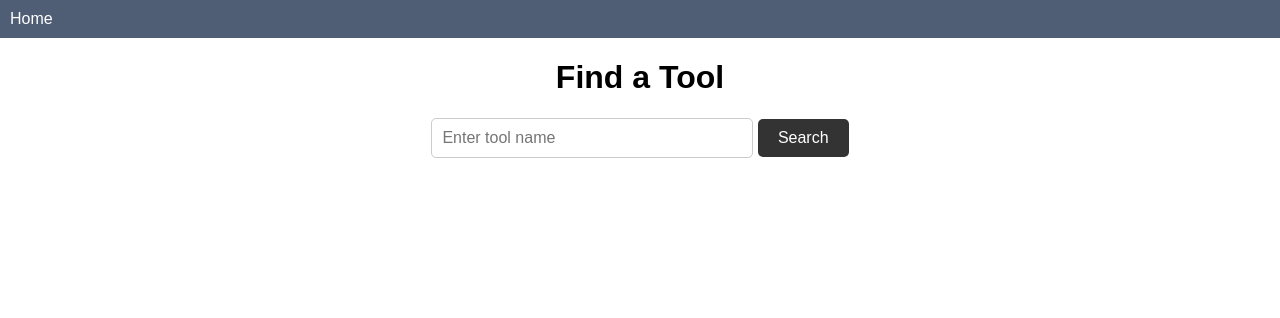
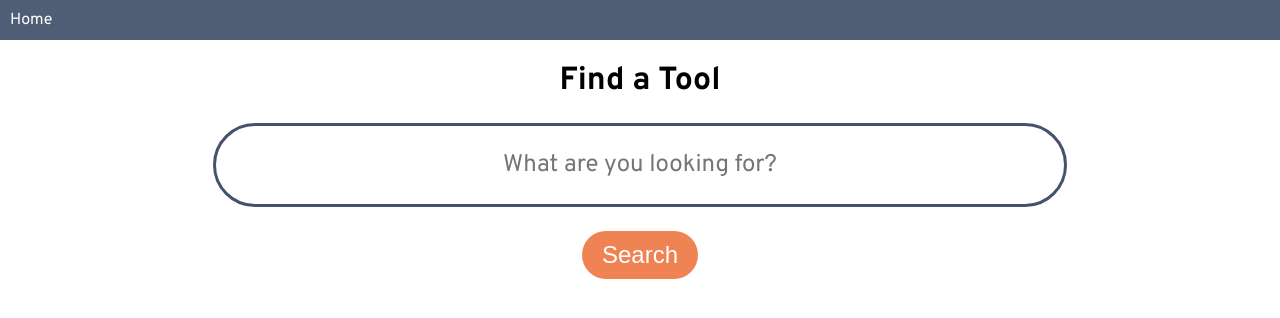
Before and after one commit to kazsho/quacksquad_frontend, a website: page index.html in a window 1280 px wide. Drawn offline with Linux system fonts and the light colour scheme; no server answers.

Commit message:
Restyle search form

```diff
--- a/css/tool_page.css
+++ b/css/index.css
@@ -1,7 +1,15 @@
 body {
-    font-family: Arial, sans-serif;
+    /* font-family: Arial, sans-serif; */
     margin: 0;
     padding: 0;
+}
+
+/* Webfont */
+body, input {
+    font-family: "Overpass", sans-serif;
+    font-optical-sizing: auto;
+    /* font-weight: <weight>; */
+    font-style: normal;
 }
 
 header {
@@ -104,3 +112,31 @@ li:last-child {
     font-weight: bold;
     color: #333;
 }
+
+/* Alex additions from here -- Thursday PM */
+
+form.search-form {
+    display: flex;
+    flex-direction: column;
+    align-items: center;
+    gap: 1.5rem;
+
+}
+
+input.search-input {
+    width: 100%;
+    padding: 1.5rem;
+    border: 0.2rem #44526A solid;
+    border-radius: 3rem;
+
+    text-align: center;
+    font-size: 1.5rem;
+
+}
+
+form.search-form button {
+    font-size: 1.5rem;
+    background-color: #ef8354;
+    color: #fff;
+    border-radius: 3rem;
+}
--- a/index.html
+++ b/index.html
@@ -1,19 +1,28 @@
 <!DOCTYPE html>
 <html lang="en">
+
 <head>
     <meta charset="UTF-8">
     <meta name="viewport" content="width=device-width, initial-scale=1.0">
     <title>Tool Page</title>
-    <link rel="stylesheet" href="../css/tool_page.css">
+
+    <!-- Google Fonts -->
+    <link rel="preconnect" href="https://fonts.googleapis.com">
+    <link rel="preconnect" href="https://fonts.gstatic.com" crossorigin>
+    <link href="https://fonts.googleapis.com/css2?family=Overpass:ital,wght@0,100..900;1,100..900&display=swap"
+        rel="stylesheet">
+
+    <link rel="stylesheet" href="css/index.css">
 </head>
+
 <body>
     <header>
         <a href="/">Home</a>
     </header>
     <div class="container">
         <h1>Find a Tool</h1>
-        <form id="toolForm">
-            <input type="text" id="toolName" name="toolName" placeholder="Enter tool name">
+        <form id="toolForm" class="search-form">
+            <input type="text" id="toolName" name="toolName" placeholder="What are you looking for?" class="search-input">
             <button type="submit">Search</button>
         </form>
         <section id="toolSection">
@@ -22,6 +31,7 @@
             </div>
         </section>
     </div>
-    <script src="../js/tool_page.js"></script>
+    <script src="js/tool_page.js"></script>
 </body>
+
 </html>
```
